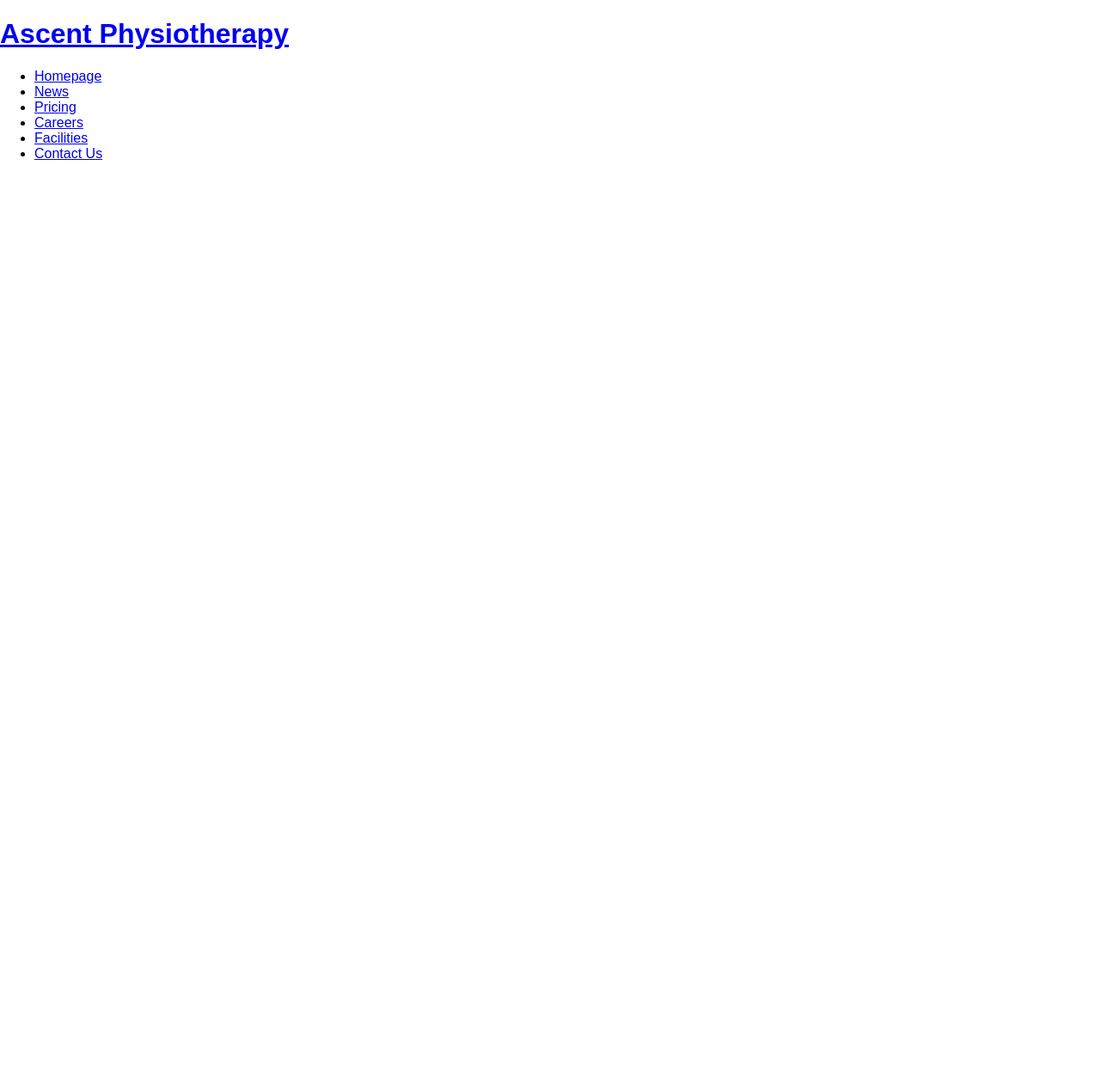
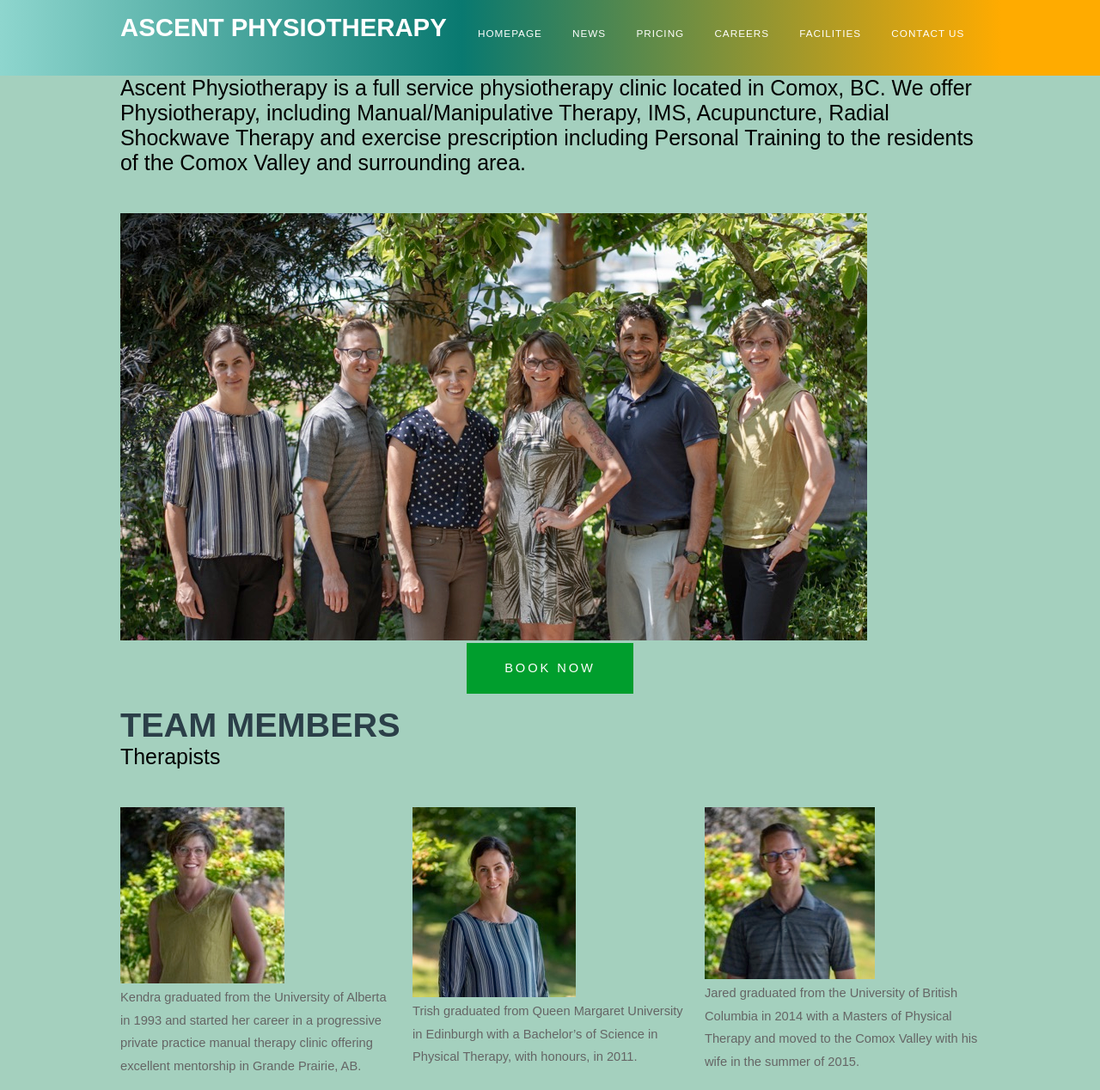
Before and after one commit to nic-dgl103-f24-cvs2/project-Sean28-github, a plain HTML site: page index.html in a window 1280 px wide. Shown: the whole page at 86% size. Before the commit the page ends 800 px from the top, so only its background shows below. Drawn offline with Linux system fonts and the light colour scheme.

Commit message:
Added the body sections and some pictures

```diff
--- a/index.html
+++ b/index.html
@@ -25,3 +25,40 @@
 		</div>
 	</div>
 	</div>
+
+	<div id="banner">
+		<div class="container">
+			<div class="title">
+				<span class="byline">Ascent Physiotherapy is a full service physiotherapy clinic located in Comox, BC.  We offer Physiotherapy, including Manual/Manipulative Therapy, IMS, Acupuncture, Radial Shockwave Therapy and exercise prescription including Personal Training to the residents of the Comox Valley and surrounding area.</span> </div>
+				<img src="images/people.jpg">
+			<ul class="actions">
+				<li><a href="#" class="button">Book Now</a></li>
+			</ul>
+		</div>
+	</div>
+
+	<div id="extra" class="container">
+		<div class="title">
+			<h2>Team Members</h2>
+			<span class="byline">Therapists</span> </div>
+		<div id="three-column">
+			<div class="boxA">
+				<div class="box"> <span class="fa fa-cloud-download"></span>
+					<img src="images/person1.jpg">
+					<p>Kendra graduated from the University of Alberta in 1993 and started her career in a progressive private practice manual therapy clinic offering excellent mentorship in Grande Prairie, AB.</p>
+				</div>
+			</div>
+			<div class="boxB">
+				<div class="box"> <span class="fa fa-cogs"></span>
+					<img src="images/person2.jpg">
+					<p>Trish graduated from Queen Margaret University in Edinburgh with a Bachelor’s of Science in Physical Therapy, with honours, in 2011.</p>
+				</div>
+			</div>
+			<div class="boxC">
+				<div class="box"> <span class="fa fa-user"></span>
+					<img src="images/person3.jpg">
+					<p>Jared graduated from the University of British Columbia in 2014 with a Masters of Physical Therapy and moved to the Comox Valley with his wife in the summer of 2015.</p>
+				</div>
+			</div>
+		</div>
+	</div>
--- a/styles.css
+++ b/styles.css
@@ -1,73 +1,280 @@
+html,
 body {
-    font-family: Arial, sans-serif;
+  height: 100%;
+}
+
+body {
+  margin: 0px;
+  padding: 0px;
+  background: #333333;
+  font-family: "Varela", sans-serif;
+  font-size: 11pt;
+  font-weight: 300;
+  color: #656565;
+}
+
+h1,
+h2,
+h3 {
   margin: 0;
   padding: 0;
+  font-weight: 700;
+  color: #2b3f48;
 }
 
-    header {
-    display: flex;
-    justify-content: space-between;
-    align-items: center;
-    padding: 10px 20px;
-    background-color: #333;
+p,
+ol,
+ul {
+  margin-top: 0;
+}
+
+ol,
+ul {
+  padding: 0;
+  list-style: none;
+}
+
+ul.actions {
+  text-align: center;
+}
+
+ul.actions li {
+}
+
+p {
+  line-height: 180%;
+}
+
+a {
+  color: #0000ff;
+}
+
+a:hover {
+  text-decoration: none;
+}
+
+.container {
+  overflow: hidden;
+  margin: 0em auto;
+  width: 1000px;
+}
+
+/* Image Style                                                                   */
+
+.image {
+  display: inline-block;
+}
+
+.image img {
+  display: block;
+  width: 100%;
+}
+
+.image-full {
+  display: block;
+  width: 100%;
+  margin: 0 0 2em 0;
+}
+
+.image-left {
+  float: left;
+  margin: 0 2em 2em 0;
+}
+
+.image-centered {
+  display: block;
+  margin: 0 0 2em 0;
+}
+
+.image-centered img {
+  margin: 0 auto;
+  width: auto;
+}
+
+/* List Styles                                                                   */
+
+ul.staff {
+  margin-bottom: 3em;
+}
+
+ul.staff li {
+  display: inline-block;
+}
+
+ul.staff li img {
+  width: 80%;
+  border-radius: 50%;
+}
+
+/* Button Style                                                                  */
+
+.button {
+  display: inline-block;
+  padding: 0em 3em;
+  background: #009e2d;
+  letter-spacing: 0.2em;
+  line-height: 4em;
+  text-decoration: none;
+  text-transform: uppercase;
+  font-weight: 400;
+  font-size: 1em;
   color: #fff;
 }
 
-    .nav-links {
-    list-style: none;
-    display: flex;
+.button:before {
+  display: inline-block;
+  background: #ffc31f;
+  margin-right: 1em;
+  width: 40px;
+  height: 40px;
+  line-height: 40px;
+  border-radius: 20px;
+  text-align: center;
+  color: #272925;
 }
 
-    .nav-links li {
-    margin: 0 10px;
+/* Heading Titles                                                                */
+
+.title {
+  margin-bottom: 3em;
 }
 
-    .nav-links a {
-    color: #fff;
-    text-decoration: none;
+.title h2 {
+  text-transform: uppercase;
+  font-size: 2.7em;
 }
 
-    .hamburger-menu {
-    display: none;
+.title .byline {
+  font-size: 1.7em;
+  color: #000000;
 }
 
-    section {
-    padding: 20px;
-    margin: 20px 0;
+/* 4-column                                                                      */
+
+.box1,
+.box2,
+.box3,
+.box4 {
+  width: 235px;
 }
 
-    #hero {
-    background-color: #f4f4f4;
-    text-align: center;
-    padding: 50px 20px;
+.box1,
+.box2,
+.box3 {
+  float: left;
+  margin-right: 20px;
 }
 
-    .cta {
-    background-color: #007BFF;
-    color: #fff;
-    padding: 10px 20px;
-    border: none;
-    cursor: pointer;
+.box4 {
+  float: right;
 }
 
-    footer {
-    background-color: #333;
-    color: #fff;
-    text-align: center;
-    padding: 20px;
+/* 3-column                                                                      */
+
+.boxA,
+.boxB,
+.boxC {
+  width: 320px;
 }
 
-    .social-media a {
-    color: #fff;
-    margin: 0 10px;
-    text-decoration: none;
+.boxA,
+.boxB {
+  float: left;
+  margin-right: 20px;
 }
 
-    @media (max-width: 768px) {
-    .nav-links {
-    display: none;
+.boxC {
+  float: right;
 }
-    .hamburger-menu {
+
+/* 2-column                                                                      */
+
+.tbox1,
+.tbox2 {
+  width: 575px;
+}
+
+.tbox1 {
+  float: left;
+}
+
+.tbox2 {
+  float: right;
+}
+
+#wrapper {
+  background: linear-gradient(
+    90deg,
+    rgba(142, 214, 206, 1) 0%,
+    rgba(124, 201, 174, 1) 0%,
+    rgba(164, 208, 190, 1) 0%
+  );
+}
+
+/* Header                                                                        */
+
+#header-wrapper {
+  background: linear-gradient(
+    90deg,
+    rgba(142, 214, 206, 1) 0%,
+    rgba(9, 121, 112, 1) 42%,
+    rgba(255, 171, 0, 1) 91%
+  );
+}
+
+#header {
+  position: relative;
+  padding: 3em 0em;
+}
+
+/* Logo                                                                          */
+
+#logo {
+  position: absolute;
+  top: 1em;
+  left: 0;
+}
+
+#logo h1 {
+  color: #fff;
+}
+
+#logo a {
+  text-decoration: none;
+  text-transform: uppercase;
+  color: #fff;
+}
+
+/* Menu                                                                          */
+
+#menu {
+  position: absolute;
+  top: 2em;
+  right: 0;
+}
+
+#menu ul {
+  display: inline-block;
+}
+
+#menu li {
   display: block;
+  float: left;
+  text-align: center;
 }
+
+#menu li a,
+#menu li span {
+  padding: 1em 1.5em;
+  letter-spacing: 1px;
+  text-decoration: none;
+  text-transform: uppercase;
+  font-size: 0.8em;
+  color: #fff;
 }
+
+#menu li:hover a,
+#menu li.active a,
+#menu li.active span {
+  color: #fff;
+}
```
Also changed, not shown: images/people.jpg (added), images/person1.jpg (added), images/person2.jpg (added), images/person3.jpg (added). Lines whose indentation alone changed are shown as unchanged.
